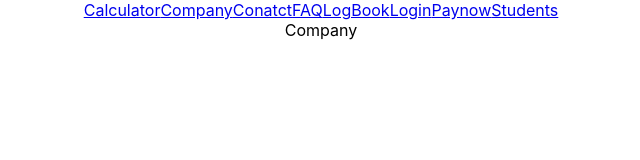
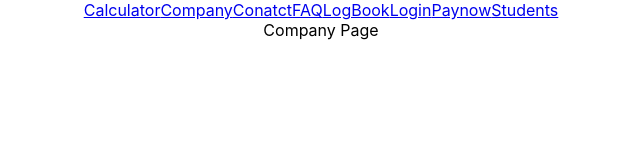
Before and after one commit to Sakuu89/TaxTim, a React (Create React App) app in the folder taxtim/: page /comapany in a window 1280 px wide. Shown: the top 160 px of the page, without its empty margins (319-959 px from the left). Built offline with nearby package versions, Linux system fonts and the light colour scheme.

Commit message:
first commit

```diff
--- a/taxtim/src/Pages/Company.jsx
+++ b/taxtim/src/Pages/Company.jsx
@@ -3,7 +3,7 @@ import React from 'react'
 const Company = () => {
   return (
     <div>
-    Company
+    Company Page
     </div>
   )
 }
--- a/taxtim/src/index.js
+++ b/taxtim/src/index.js
@@ -4,6 +4,7 @@ import './index.css';
 import App from './App';
 import reportWebVitals from './reportWebVitals';
 import { BrowserRouter } from 'react-router-dom';
+
 const root = ReactDOM.createRoot(document.getElementById('root'));
 root.render(
     <BrowserRouter>
```
